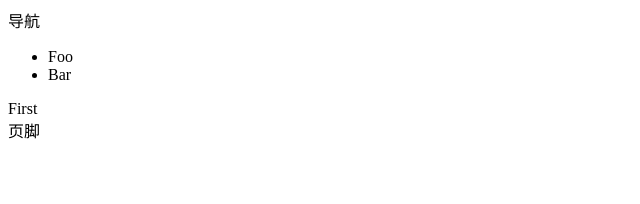
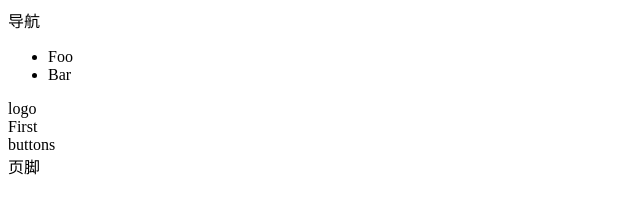
Before and after one commit to wdnmd1099/vite-study, a Vue app: page /#/welcome/1 in a window 1280 px wide. Shown: the top 204 px of the page, without its empty margins (0-640 px from the left). Built offline with nearby package versions, Linux system fonts and the light colour scheme.

Commit message:
updata-1

```diff
--- a/src/views/Welcome.tsx
+++ b/src/views/Welcome.tsx
@@ -2,10 +2,12 @@ import { defineComponent, ref } from "vue";
 import { RouterView } from "vue-router";
 
 export const Welcome = defineComponent({
-setup(props,context){
-return ()=>(
-<div>
-<RouterView/>
-</div>)
-}
+    setup(props, context) {
+        return () =>
+        <>
+        <header>logo</header>
+        <main><RouterView /></main>
+        <footer>buttons</footer>
+        </>
+    }
 })
```
Also changed, not shown: src/views/Welcome.module.scss (added).
